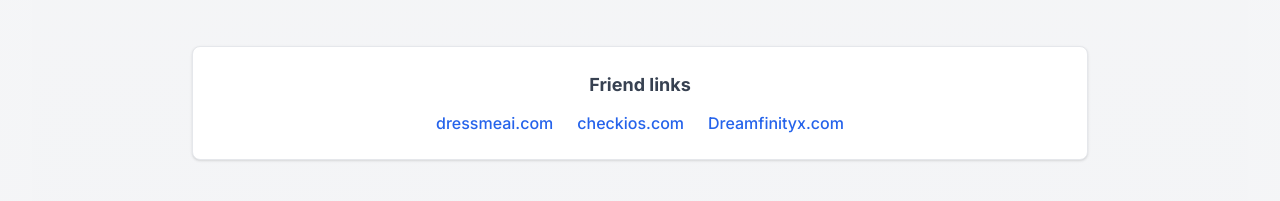
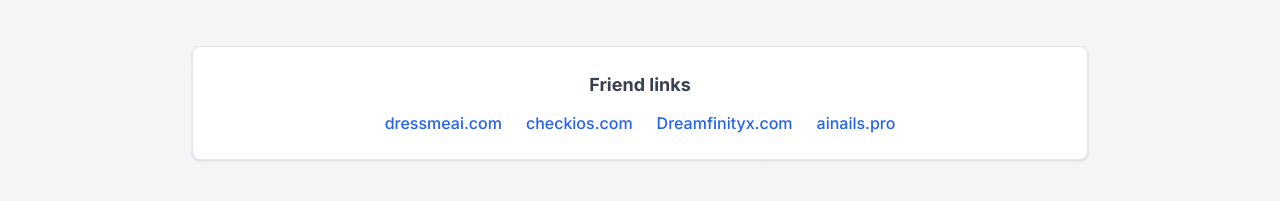
Before and after one commit to zzh506767805/chinese-name-generator, a Next.js app: page /en in a window 1280 px wide. Shown: the part 5974-6175 px from the top of the page. Built offline with nearby package versions, Linux system fonts and the light colour scheme; no server answers.

Commit message:
new wailina

```diff
--- a/app/components/HomePage.tsx
+++ b/app/components/HomePage.tsx
@@ -649,6 +649,7 @@ export default function HomePage() {
             <a href="https://dressmeai.com" target="_blank" rel="noopener noreferrer" className="text-blue-600 hover:underline font-medium">dressmeai.com</a>
             <a href="https://checkios.com" target="_blank" rel="noopener noreferrer" className="text-blue-600 hover:underline font-medium">checkios.com</a>
             <a href="https://Dreamfinityx.com" target="_blank" rel="noopener noreferrer" className="text-blue-600 hover:underline font-medium">Dreamfinityx.com</a>
+            <a href="https://ainails.pro" target="_blank" rel="noopener noreferrer" className="text-blue-600 hover:underline font-medium">ainails.pro</a>
           </div>
         </div>
       </div>
```
Also changed, not shown: app/components/NameForm.tsx (indentation only), app/utils/openai.ts (indentation only).
